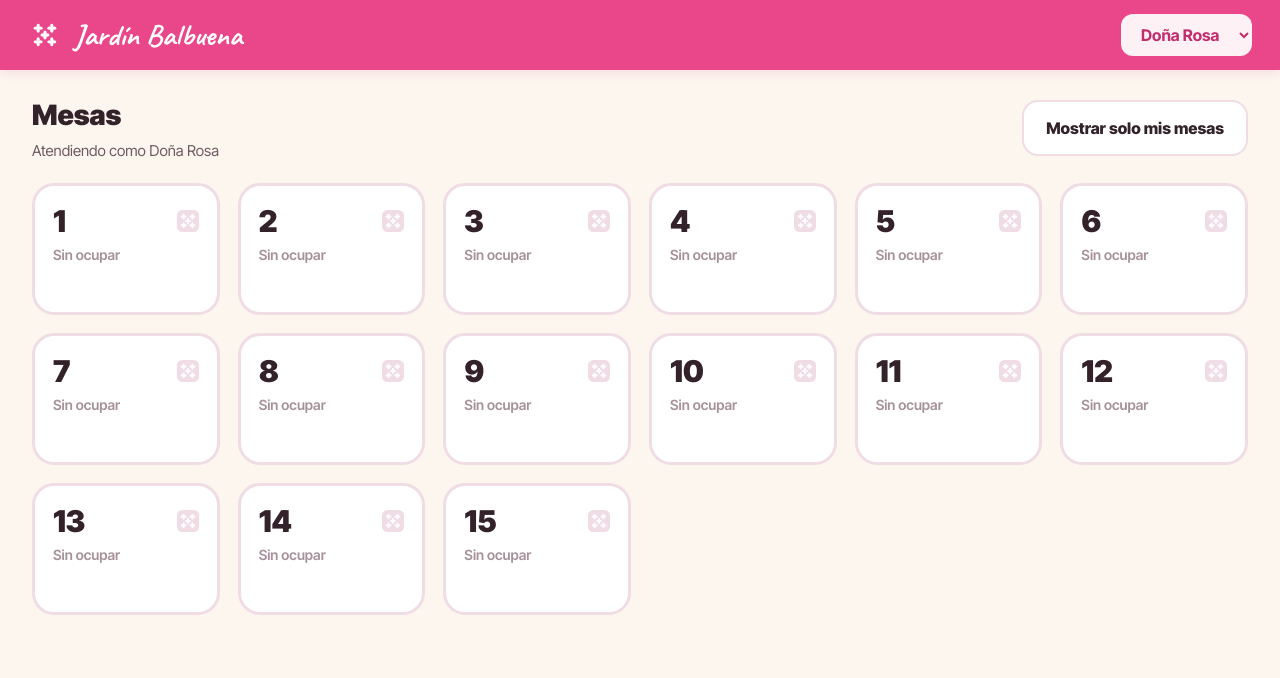
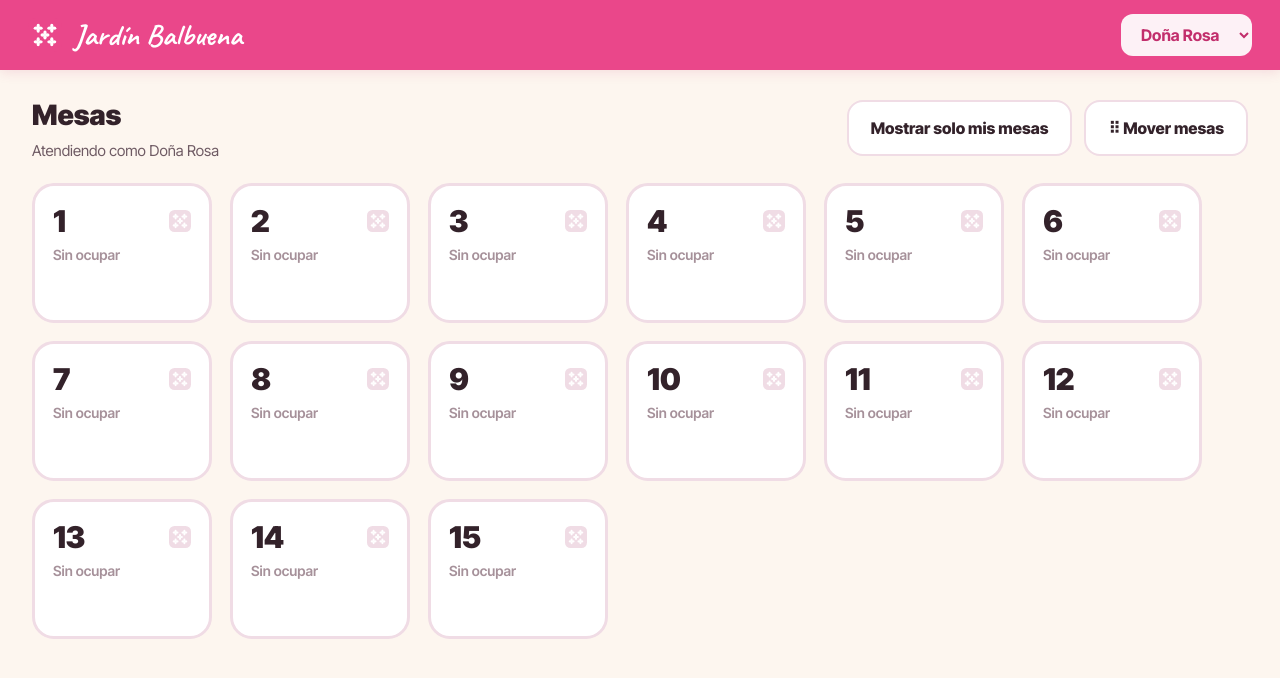
Before and after one commit to SergioLU18/pos-balbuena, a React (Vite) app: page /mesero in a window 1280 px wide. Shown: the top 678 px of the page. Built offline with nearby package versions, Linux system fonts and the light colour scheme.

Commit message:
mover mesas

```diff
--- a/src/components/mesero/MesaCard.jsx
+++ b/src/components/mesero/MesaCard.jsx
@@ -1,5 +1,11 @@
 import { f } from '../../lib/utils'
 import { JbFlor } from '../ui/JbFlor'
+
+// Dimensión fija: todas las mesas se ven igual de grandes sin importar su
+// estado, y el mapa del piso (MeseroFloorPage) reusa estas mismas medidas
+// para calcular posiciones.
+export const MESA_CARD_W = 180
+export const MESA_CARD_H = 140
 
 const THEME = {
   libre:      { bg: '#fff',            border: 'var(--jb-line)', label: null,               labelColor: 'var(--jb-gray)' },
@@ -26,7 +32,8 @@ export function MesaCard({ mesa, onClick }) {
         cursor: 'pointer',
         textAlign: 'left',
         fontFamily: "'Inter Tight', sans-serif",
-        minHeight: 132,
+        width: MESA_CARD_W,
+        height: MESA_CARD_H,
         transition: 'transform 0.1s ease',
       }}
       onMouseDown={(e) => (e.currentTarget.style.transform = 'scale(0.97)')}
--- a/src/hooks/useMesas.js
+++ b/src/hooks/useMesas.js
@@ -4,10 +4,12 @@ import { useMeseroStore, useOrderStore, usePedidosStore } from '../store/appStor
 import { calcSubtotal } from './useOrderDraft'
 
 /** Mesas visibles para el mesero actual, con su estado derivado (libre / preparando / abierta)
- *  y si la cocina ya dejó algún pedido "listo" para que el mesero lo recoja. */
-export function useMesas() {
+ *  y si la cocina ya dejó algún pedido "listo" para que el mesero lo recoja.
+ *  `ignorarFiltro` fuerza a mostrar todas las mesas aunque "solo mis mesas" esté
+ *  activo (se usa mientras se edita el mapa del piso, que es una vista global). */
+export function useMesas({ ignorarFiltro = false } = {}) {
   const currentMeseroId = useMeseroStore((s) => s.currentMeseroId)
-  const soloMisMesas = useMeseroStore((s) => s.soloMisMesas)
+  const soloMisMesas = useMeseroStore((s) => s.soloMisMesas) && !ignorarFiltro
   const cuentas = useOrderStore((s) => s.cuentas)
   const drafts = useOrderStore((s) => s.drafts)
   const pedidos = usePedidosStore((s) => s.pedidos)
--- a/src/pages/mesero/MeseroFloorPage.jsx
+++ b/src/pages/mesero/MeseroFloorPage.jsx
@@ -1,13 +1,88 @@
+import { useEffect, useRef, useState } from 'react'
 import { useNavigate } from 'react-router-dom'
 import { useMesas } from '../../hooks/useMesas'
-import { useMeseroStore } from '../../store/appStore'
-import { MesaCard } from '../../components/mesero/MesaCard'
+import { useMeseroStore, useMesaLayoutStore } from '../../store/appStore'
+import { MesaCard, MESA_CARD_W, MESA_CARD_H } from '../../components/mesero/MesaCard'
+
+const GAP = 18
+
+/** Posición por defecto (antes de que el mesero acomode algo): la misma
+ *  cuadrícula compacta de siempre — tantas columnas como quepan en el ancho
+ *  disponible, pegadas entre sí con el mismo espaciado que antes. */
+function posicionPorDefecto(index, anchoDisponible) {
+  const cols = Math.max(1, Math.floor((anchoDisponible + GAP) / (MESA_CARD_W + GAP)))
+  const col = index % cols
+  const row = Math.floor(index / cols)
+  return { left: col * (MESA_CARD_W + GAP), top: row * (MESA_CARD_H + GAP) }
+}
 
 export default function MeseroFloorPage() {
   const navigate = useNavigate()
-  const { mesas, mesero } = useMesas()
+  const [moviendo, setMoviendo] = useState(false)
+  const [dragId, setDragId] = useState(null)
+  const { mesas, mesero } = useMesas({ ignorarFiltro: moviendo })
   const soloMisMesas = useMeseroStore((s) => s.soloMisMesas)
   const toggleSoloMisMesas = useMeseroStore((s) => s.toggleSoloMisMesas)
+  const posiciones = useMesaLayoutStore((s) => s.posiciones)
+  const setPosicion = useMesaLayoutStore((s) => s.setPosicion)
+
+  const containerRef = useRef(null)
+  const dragRef = useRef(null)
+  const [size, setSize] = useState({ width: 0, height: 0 })
+
+  useEffect(() => {
+    const el = containerRef.current
+    if (!el) return
+    const medir = () => setSize({ width: el.clientWidth, height: el.clientHeight })
+    medir()
+    const ro = new ResizeObserver(medir)
+    ro.observe(el)
+    return () => ro.disconnect()
+  }, [])
+
+  const rangoX = Math.max(size.width - MESA_CARD_W, 0)
+  const rangoY = Math.max(size.height - MESA_CARD_H, 0)
+
+  function posicionPx(mesa, index) {
+    const frac = posiciones[mesa.id]
+    if (frac) return { left: frac.x * rangoX, top: frac.y * rangoY }
+    return posicionPorDefecto(index, size.width)
+  }
+
+  function handlePointerDown(e, mesa, pos) {
+    e.currentTarget.setPointerCapture(e.pointerId)
+    dragRef.current = {
+      mesaId: mesa.id,
+      startClientX: e.clientX,
+      startClientY: e.clientY,
+      startLeft: pos.left,
+      startTop: pos.top,
+      left: pos.left,
+      top: pos.top,
+    }
+    setDragId(mesa.id)
+  }
+
+  // Sigue el dedo/cursor 1:1 mutando el estilo directamente (sin pasar por
+  // React) para que el arrastre se sienta fluido incluso con muchas mesas.
+  function handlePointerMove(e) {
+    const d = dragRef.current
+    if (!d) return
+    const left = Math.min(Math.max(0, d.startLeft + (e.clientX - d.startClientX)), rangoX)
+    const top = Math.min(Math.max(0, d.startTop + (e.clientY - d.startClientY)), rangoY)
+    d.left = left
+    d.top = top
+    e.currentTarget.style.left = `${left}px`
+    e.currentTarget.style.top = `${top}px`
+  }
+
+  function handlePointerUp() {
+    const d = dragRef.current
+    if (!d) return
+    setPosicion(d.mesaId, rangoX > 0 ? d.left / rangoX : 0.5, rangoY > 0 ? d.top / rangoY : 0.5)
+    dragRef.current = null
+    setDragId(null)
+  }
 
   return (
     <div className="h-full flex flex-col" style={{ padding: '24px 32px' }}>
@@ -15,9 +90,13 @@ export default function MeseroFloorPage() {
         <div>
           <h1 style={{ margin: 0, fontSize: 28, fontWeight: 900, color: 'var(--jb-ink)' }}>Mesas</h1>
           <p style={{ margin: '4px 0 0', fontSize: 15, color: 'var(--jb-ink-soft)' }}>
-            {mesero ? `Atendiendo como ${mesero.nombre}` : ''}
+            {moviendo
+              ? 'Arrastra cada mesa a donde quieras acomodarla en el mapa'
+              : mesero ? `Atendiendo como ${mesero.nombre}` : ''}
           </p>
         </div>
+        <div className="flex items-center" style={{ gap: 12 }}>
+          {!moviendo && (
             <button
               onClick={toggleSoloMisMesas}
               style={{
@@ -30,18 +109,81 @@ export default function MeseroFloorPage() {
             >
               {soloMisMesas ? '✓ Mostrando solo mis mesas' : 'Mostrar solo mis mesas'}
             </button>
+          )}
+          <button
+            onClick={() => setMoviendo((v) => !v)}
+            style={{
+              fontFamily: "'Inter Tight', sans-serif", fontSize: 16, fontWeight: 800,
+              padding: '14px 22px', borderRadius: 16, cursor: 'pointer',
+              border: moviendo ? '2.5px solid var(--jb-pink)' : '2.5px solid var(--jb-line)',
+              background: moviendo ? 'var(--jb-pink)' : '#fff',
+              color: moviendo ? '#fff' : 'var(--jb-ink)',
+            }}
+          >
+            {moviendo ? '✓ Listo' : '⠿ Mover mesas'}
+          </button>
+        </div>
       </div>
 
       <div
-        className="flex-1 no-scrollbar"
+        ref={containerRef}
         style={{
-          overflowY: 'auto', display: 'grid',
-          gridTemplateColumns: 'repeat(auto-fill, minmax(180px, 1fr))', gap: 18, alignContent: 'start',
+          position: 'relative',
+          flex: 1,
+          minHeight: 0,
+          overflow: 'auto',
+          borderRadius: 20,
+          border: moviendo ? '2.5px dashed var(--jb-line)' : 'none',
+          background: moviendo
+            ? 'radial-gradient(var(--jb-line) 1.5px, transparent 1.5px) 0 0 / 26px 26px'
+            : 'none',
+          transition: 'background 0.15s ease, border 0.15s ease',
         }}
       >
-        {mesas.map((mesa) => (
-          <MesaCard key={mesa.id} mesa={mesa} onClick={() => navigate(`/mesero/orden/${mesa.id}`)} />
-        ))}
+        {mesas.map((mesa, i) => {
+          const pos = posicionPx(mesa, i)
+          const arrastrando = dragId === mesa.id
+          return (
+            <div
+              key={mesa.id}
+              data-mesa-id={mesa.id}
+              onPointerDown={moviendo ? (e) => handlePointerDown(e, mesa, pos) : undefined}
+              onPointerMove={moviendo ? handlePointerMove : undefined}
+              onPointerUp={moviendo ? handlePointerUp : undefined}
+              onPointerCancel={moviendo ? handlePointerUp : undefined}
+              style={{
+                position: 'absolute',
+                left: pos.left,
+                top: pos.top,
+                width: MESA_CARD_W,
+                touchAction: moviendo ? 'none' : undefined,
+                userSelect: moviendo ? 'none' : undefined,
+                WebkitUserSelect: moviendo ? 'none' : undefined,
+                WebkitTouchCallout: moviendo ? 'none' : undefined,
+                cursor: moviendo ? 'grab' : undefined,
+                zIndex: arrastrando ? 20 : 1,
+                filter: arrastrando ? 'drop-shadow(0 14px 26px rgba(51,34,42,0.35))' : 'none',
+                transform: arrastrando ? 'scale(1.05)' : 'scale(1)',
+                transition: arrastrando ? 'none' : 'transform 0.12s ease',
+              }}
+            >
+              <MesaCard mesa={mesa} onClick={moviendo ? undefined : () => navigate(`/mesero/orden/${mesa.id}`)} />
+              {moviendo && (
+                <span
+                  style={{
+                    position: 'absolute', top: -8, right: -8, width: 32, height: 32,
+                    borderRadius: '50%', background: 'var(--jb-pink)', color: '#fff',
+                    display: 'flex', alignItems: 'center', justifyContent: 'center',
+                    fontSize: 16, fontWeight: 900, boxShadow: '0 2px 8px rgba(51,34,42,0.25)',
+                    pointerEvents: 'none',
+                  }}
+                >
+                  ⠿
+                </span>
+              )}
+            </div>
+          )
+        })}
       </div>
     </div>
   )
--- a/src/store/appStore.js
+++ b/src/store/appStore.js
@@ -23,6 +23,21 @@ export const useMeseroStore = create((set) => ({
   setMesero: (id) => set({ currentMeseroId: id }),
   toggleSoloMisMesas: () => set((s) => ({ soloMisMesas: !s.soloMisMesas })),
 }))
+
+// posiciones: mesaId -> { x, y } en fracción (0–1) del área de piso disponible,
+// para que el mesero pueda acomodar el mapa como el salón real y no como una
+// lista. Persistido para que sobreviva recargas y se comparta entre dispositivos
+// igual que las órdenes.
+export const useMesaLayoutStore = create(
+  persist(
+    (set) => ({
+      posiciones: {},
+      setPosicion: (mesaId, x, y) =>
+        set((s) => ({ posiciones: { ...s.posiciones, [mesaId]: { x, y } } })),
+    }),
+    { name: 'pos-balbuena-mesa-layout', storage: safeStorage },
+  ),
+)
 
 const EMPTY_ITEMS = []
 
```
Lines whose indentation alone changed are shown as unchanged.
